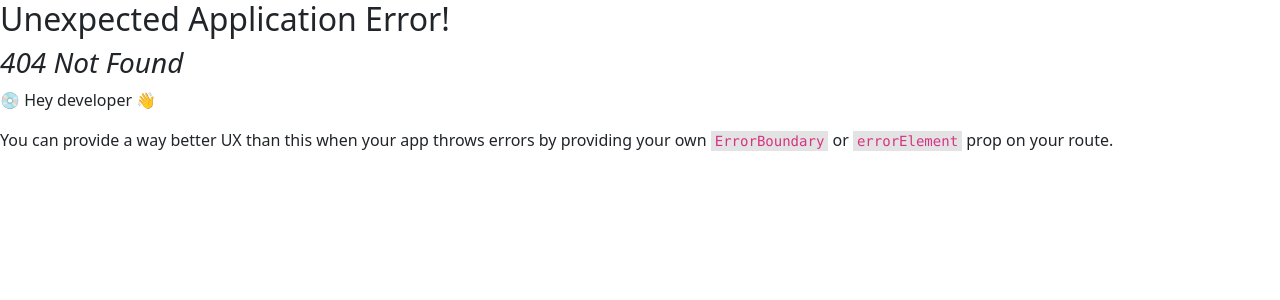
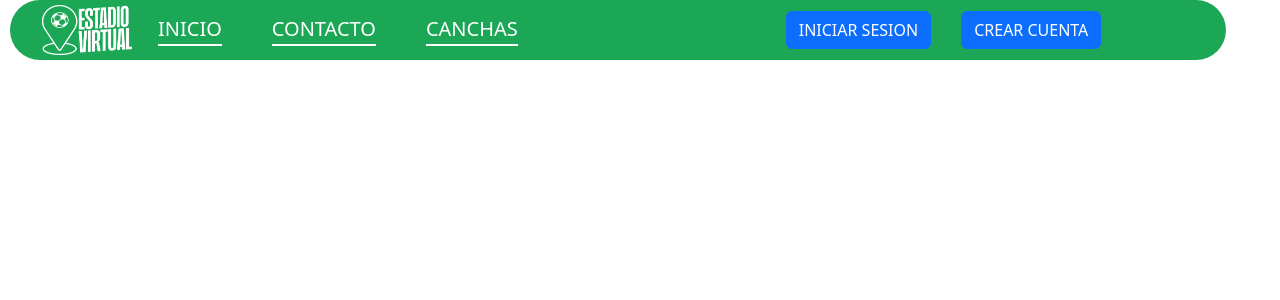
Before and after one commit to Walo0109/EstadioVirtual, a React (Vite) app: page /admin in a window 1280 px wide. Before the commit this address had no page. Shown: the top 300 px of the page. Built offline with nearby package versions, Linux system fonts and the light colour scheme.

Commit message:
linkAdmin

```diff
--- a/src/App.jsx
+++ b/src/App.jsx
@@ -1,12 +1,14 @@
 import "./App.css";
 import { HomePage } from "./pages/HomePage";
 import { ContactPage } from "./pages/ContactPage";
+import { AdminPage } from "./pages/AdminPage";
 
 function App() {
   return (
     <>
       <HomePage />
       <ContactPage />
+      <AdminPage/>
     </>
   );
 };
--- a/src/main.jsx
+++ b/src/main.jsx
@@ -5,6 +5,7 @@ import './index.css';
 import { createBrowserRouter, RouterProvider } from 'react-router-dom';
 import { ContactPage } from './pages/ContactPage.jsx';
 import { HomePage } from './pages/HomePage.jsx';
+import { AdminPage } from './pages/AdminPage.jsx';
 
 
 const router = createBrowserRouter([
@@ -20,6 +21,10 @@ const router = createBrowserRouter([
     path: '/contact',
     element: <ContactPage />,
   },
+  {
+    path: '/admin',
+    element: <AdminPage />,
+  },
 
 ]);
 
--- /dev/null
+++ b/src/pages/AdminPage.jsx
@@ -0,0 +1,15 @@
+import React from "react";
+import { NavBar } from "./../components/Navbar";
+import { Buscar } from "../components/Buscar";
+import style from "./../css/Fondo.module.css";
+
+export const AdminPage = () => {
+  return (
+    <>
+          <NavBar />
+          <div >
+          <Buscar />
+          </div>
+    </>
+  );
+};
```
